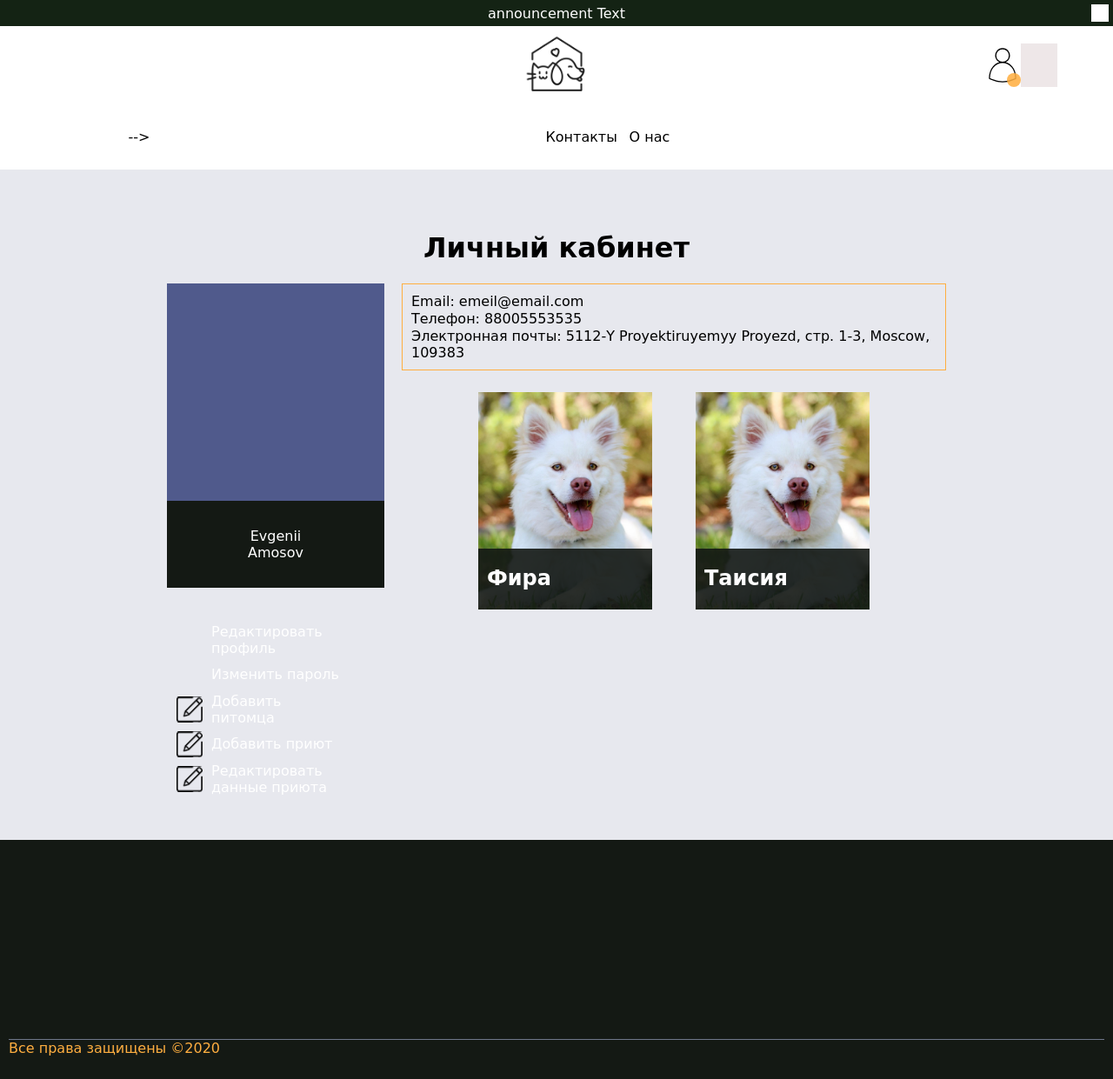
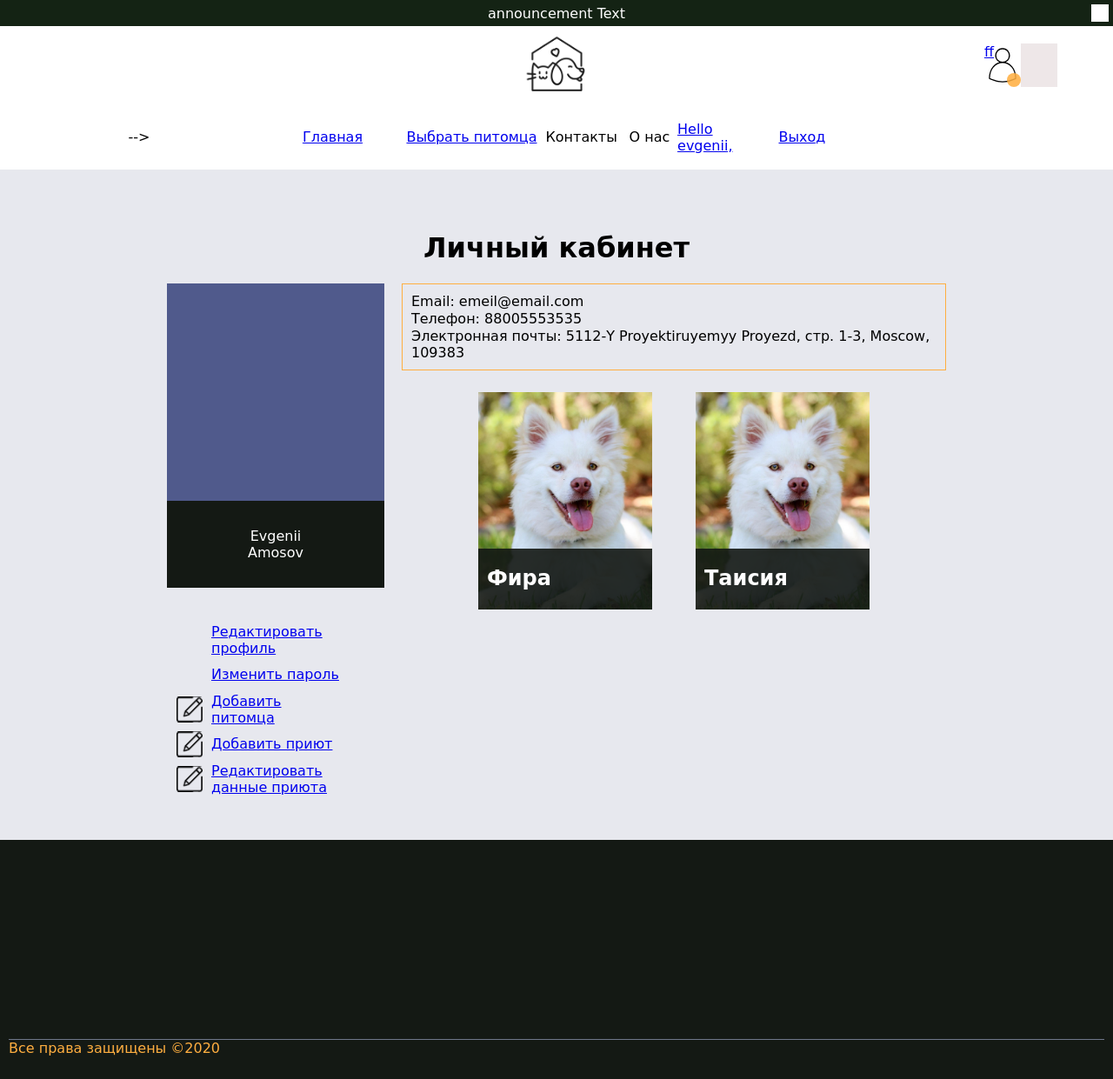
Before and after one commit to Rozinoer/animal_home, a Django app: a page that uses account/templates/account/base.html in a window 1280 px wide. Shown: the whole page at 87% size. Run offline with Django 3.2, Linux system fonts and the light colour scheme; a user stored in the database is signed in; data comes from the database, SQL or seed files in the repository.

Commit message:
Update main.css

```diff
--- a/account/static/shelter/css/main.css
+++ b/account/static/shelter/css/main.css
@@ -188,10 +188,7 @@ header{
 	animation: pulse 3s infinite;
 	opacity: 1;
 }
-a{
-    color: white;
-    text-decoration: none;
-}
+
 .header__right__buttons__databaseEditing{
 	width: 30%;
 	height: 100%;
```
